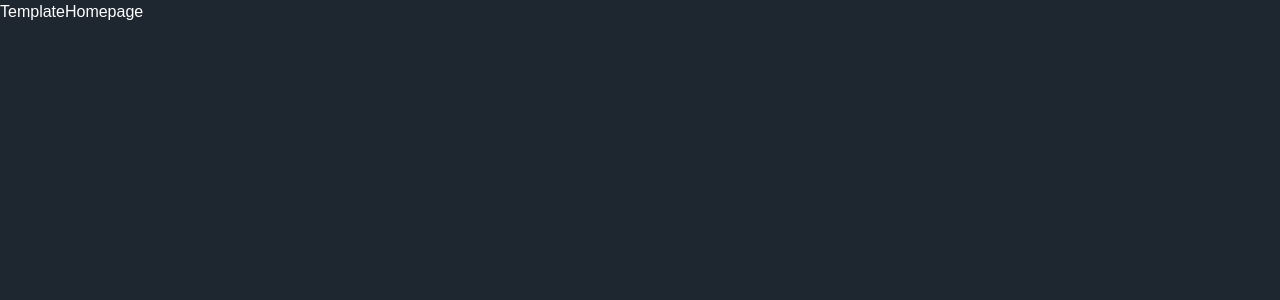
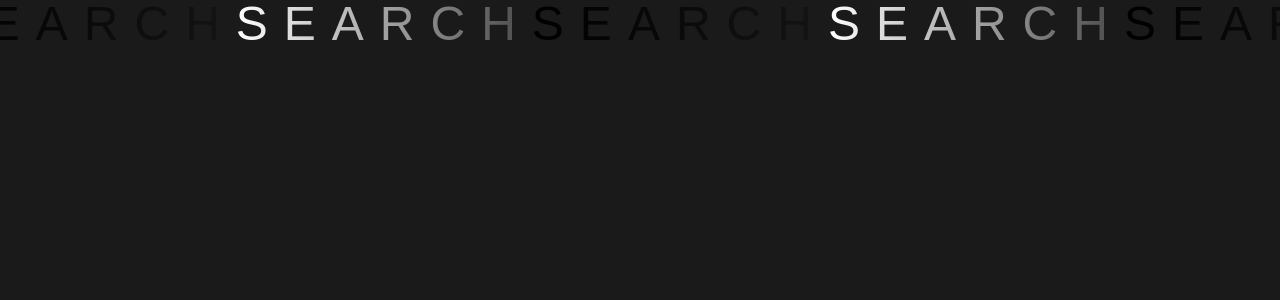
Before and after one commit to amunrarara/cosmetics-company-sample, a Next.js app: page / in a window 1280 px wide. Shown: the top 300 px of the page. Built offline with nearby package versions, Linux system fonts and the light colour scheme.

Commit message:
Revolving banner component

```diff
--- /dev/null
+++ b/src/components/Banner/BannerText.tsx
@@ -0,0 +1,16 @@
+import styles from '@/styles/Banner.module.css'
+
+type BannerTextProps = {
+    color: 'white' | 'black'
+  }
+
+const BannerText = ({ color }: BannerTextProps) => {
+    if (color === 'white') return (
+        <h1 className={`${styles.scrollText} tracking-[1rem] text-5xl bg-gradient-to-r from-white to-white/20 text-transparent bg-clip-text`}>SEARCH</h1>
+    )
+    else return (
+        <h1 className={`${styles.scrollText} tracking-[1rem] text-5xl bg-gradient-to-r from-black to-black/20 text-transparent bg-clip-text`}>SEARCH</h1>
+    )
+}
+
+export default BannerText;
--- /dev/null
+++ b/src/components/Banner/index.tsx
@@ -0,0 +1,41 @@
+import React, { useEffect, useState } from 'react'
+import BannerText from './BannerText';
+
+const startArray = [
+    BannerText({color: 'white'}),
+    BannerText({color: 'black'}),
+    BannerText({color: 'white'}),
+    BannerText({color: 'black'}),
+    BannerText({color: 'white'}),
+    BannerText({color: 'black'}),
+    BannerText({color: 'white'}),
+    BannerText({color: 'black'})
+]
+
+export default function Banner () {
+    const [seconds, setSeconds] = useState(0);
+    const [words, setWords] = useState(startArray)
+
+    useEffect(() => {
+    let interval: NodeJS.Timer | null = null;
+        interval = setInterval(() => {
+        setSeconds(seconds => seconds + 1);
+        setWords([...words.slice(2), BannerText({color: 'white'}), BannerText({color: 'black'})])
+        }, 10000);
+    return () => clearInterval(interval!);
+    }, [seconds]);
+
+    return (
+    <span>
+        <div className='flex justify-center overflow-clip'>
+            {words.map((word, index) => {
+                return (
+                    <span key={index}>
+                        {word}
+                    </span>
+                )
+            })}
+        </div>
+    </span>
+    )
+}
--- a/src/pages/index.tsx
+++ b/src/pages/index.tsx
@@ -1,9 +1,13 @@
 import React from 'react'
+import Banner from '@/components/Banner'
 
-type Props = {}
+export default function SearchPage() {
+  return (
+    <main>
+      <div className=''>
+        <Banner />
+      </div>
 
-export default function TemplateHomepage({}: Props) {
-  return (
-    <div>TemplateHomepage</div>
+    </main>
   )
 }
--- /dev/null
+++ b/src/styles/Banner.module.css
@@ -0,0 +1,55 @@
+.scrollText {
+  /* All 4 browser platforms included for maximum backwards compatibility  */
+  -moz-transform: translateX(100%);
+  -webkit-transform: translateX(100%);
+  -ms-transform: translateX(100%);
+  -o-transform: translateX(100%);
+  transform: translateX(100%);
+
+  -moz-animation: scroll-animation 30s linear infinite;
+  -webkit-animation: scroll-animation 30s linear infinite;
+  -ms-animation: scroll-animation 30s linear infinite;
+  -o-animation: scroll-animation 30s linear infinite;
+  animation: scroll-animation 30s linear infinite;
+}
+
+  /* for Firefox */
+  @-moz-keyframes scroll-animation {
+    from { -moz-transform: translateX(100%); }
+    to { -moz-transform: translateX(-100%); }
+  }
+
+  /* for Chrome */
+  @-webkit-keyframes scroll-animation {
+    from { -webkit-transform: translateX(100%); }
+    to { -webkit-transform: translateX(-100%); }
+  }
+
+  /* for Internet Explorer */
+  @-ms-keyframes scroll-animation {
+    from { -webkit-transform: translateX(100%); }
+    to { -webkit-transform: translateX(-100%); }
+  }
+
+  /* for Opera */
+  @-o-keyframes scroll-animation {
+    from { -webkit-transform: translateX(100%); }
+    to { -webkit-transform: translateX(-100%); }
+  }
+
+  @keyframes scroll-animation {
+    from {
+      -moz-transform: translateX(100%);
+      -webkit-transform: translateX(100%);
+      -ms-transform: translateX(100%);
+      -ms-o: translateX(100%);
+      transform: translateX(100%);
+    }
+    to {
+      -moz-transform: translateX(-100%);
+      -webkit-transform: translateX(-100%);
+      -ms-transform: translateX(-100%);
+      -o-transform: translateX(-100%);
+      transform: translateX(-100%);
+    }
+}
--- a/src/styles/globals.css
+++ b/src/styles/globals.css
@@ -13,19 +13,14 @@
     outline: solid #f00 1px !important;
   }
 
-  html,
-body {
+html, body {
   font-family: Montserrat, sans-serif;
   overscroll-behavior: none;
 }
 
-html {
-    color-scheme: dark;
-}
-
 body {
     color: white;
-    background: #1e2630;
+    background: hsl(0, 0%, 10%);
   }
 
   a {
```
Also changed, not shown: 1 other file (tests, documents, lock files or other folders).
